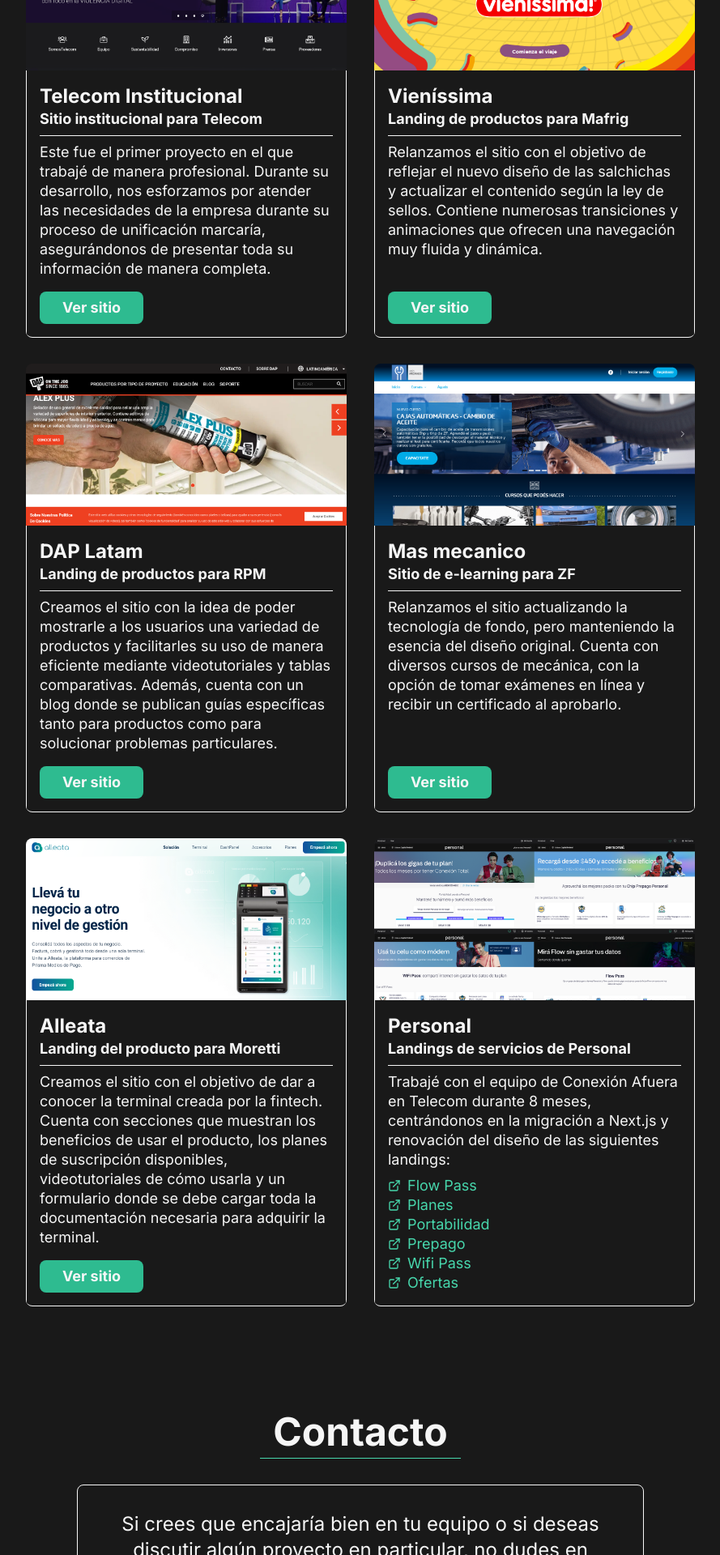
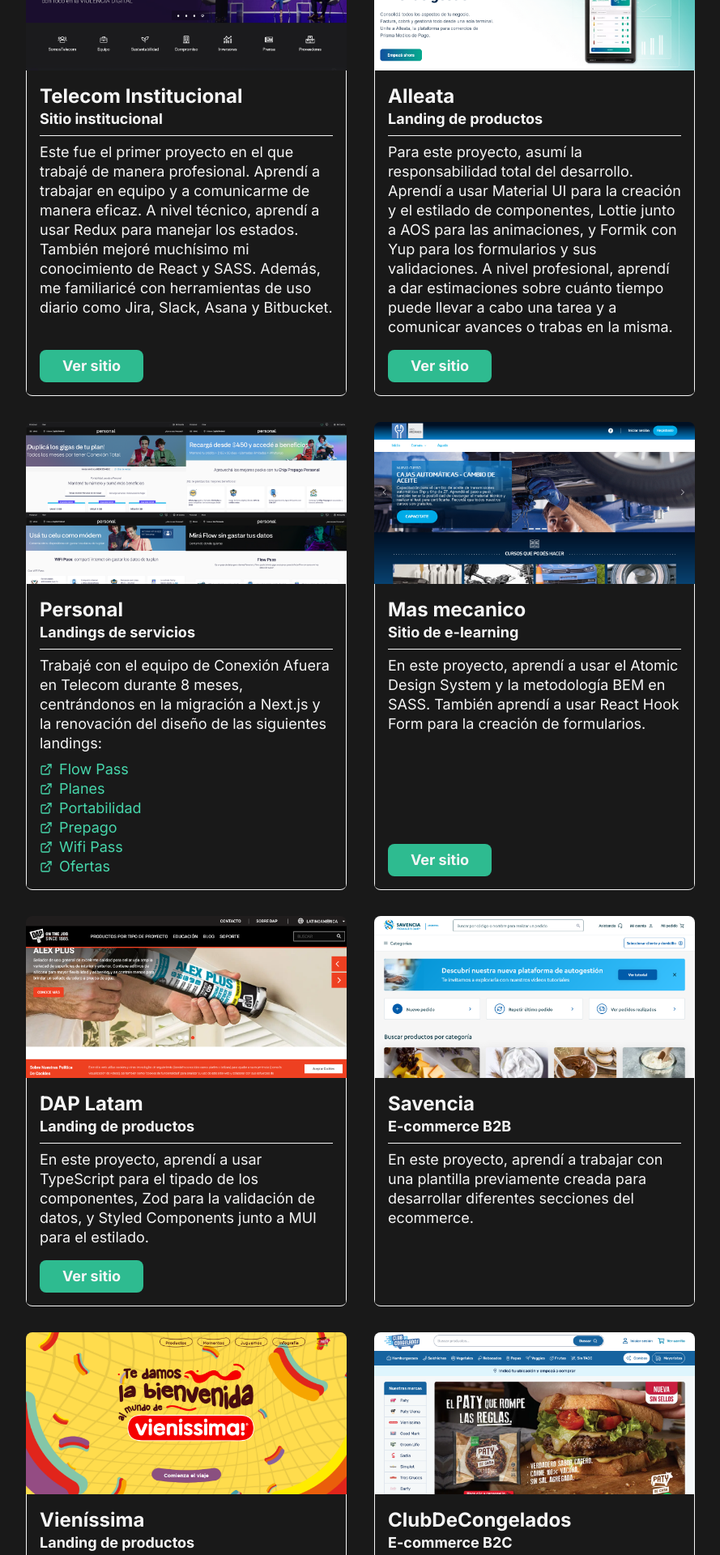
Before and after one commit to maple146/portfolio, a Next.js app: page / in a window 1280 px wide. Shown: the part 1820-3740 px from the top of the page at 81% size, without its empty margins (195-1084 px from the left). Built offline with nearby package versions, Linux system fonts and the light colour scheme.

Commit message:
Update projects content

```diff
--- a/src/data/home/projects.ts
+++ b/src/data/home/projects.ts
@@ -4,54 +4,27 @@
     projects: [
       {
         title: "Telecom Institucional",
-        subtitle: "Sitio institucional para Telecom",
+        subtitle: "Sitio institucional",
         description:
-          "Este fue el primer proyecto en el que trabajé de manera profesional. Durante su desarrollo, nos esforzamos por atender las necesidades de la empresa durante su proceso de unificación marcaría, asegurándonos de presentar toda su información de manera completa.",
+          "Este fue el primer proyecto en el que trabajé de manera profesional. Aprendí a trabajar en equipo y a comunicarme de manera eficaz. A nivel técnico, aprendí a usar Redux para manejar los estados. También mejoré muchísimo mi conocimiento de React y SASS. Además, me familiaricé con herramientas de uso diario como Jira, Slack, Asana y Bitbucket.",
         image: "/institucional.png",
         imageAlt: "Screenshot de la pagina Telecom Institucional",
         externalUrl: "https://institucional.telecom.com.ar",
       },
       {
-        title: "Vieníssima",
-        subtitle: "Landing de productos para Mafrig",
+        title: "Alleata",
+        subtitle: "Landing de productos",
         description:
-          "Relanzamos el sitio con el objetivo de reflejar el nuevo diseño de las salchichas y actualizar el contenido según la ley de sellos. Contiene numerosas transiciones y animaciones que ofrecen una navegación muy fluida y dinámica.",
-        image: "/vienissima.png",
-        imageAlt: "Screenshot de la pagina Vieníssima",
-        externalUrl: "https://www.vienissima.ar/",
-      },
-      {
-        title: "DAP Latam",
-        subtitle: "Landing de productos para RPM",
-        description:
-          "Creamos el sitio con la idea de poder mostrarle a los usuarios una variedad de productos y facilitarles su uso de manera eficiente mediante videotutoriales y tablas comparativas. Además, cuenta con un blog donde se publican guías específicas tanto para productos como para solucionar problemas particulares.",
-        image: "/daplatam.png",
-        imageAlt: "Screenshot de la pagina DAP Latam",
-        externalUrl: "https://dap-latam.com/",
-      },
-      {
-        title: "Mas mecanico",
-        subtitle: "Sitio de e-learning para ZF",
-        description:
-          "Relanzamos el sitio actualizando la tecnología de fondo, pero manteniendo la esencia del diseño original. Cuenta con diversos cursos de mecánica, con la opción de tomar exámenes en línea y recibir un certificado al aprobarlo.",
-        image: "/masmecanico.png",
-        imageAlt: "Screenshot de la pagina Mas Mecanico",
-        externalUrl: "https://masmecanico.com.mx/",
-      },
-      {
-        title: "Alleata",
-        subtitle: "Landing del producto para Moretti",
-        description:
-          "Creamos el sitio con el objetivo de dar a conocer la terminal creada por la fintech. Cuenta con secciones que muestran los beneficios de usar el producto, los planes de suscripción disponibles, videotutoriales de cómo usarla y un formulario donde se debe cargar toda la documentación necesaria para adquirir la terminal.",
+          "Para este proyecto, asumí la responsabilidad total del desarrollo. Aprendí a usar Material UI para la creación y el estilado de componentes, Lottie junto a AOS para las animaciones, y Formik con Yup para los formularios y sus validaciones. A nivel profesional, aprendí a dar estimaciones sobre cuánto tiempo puede llevar a cabo una tarea y a comunicar avances o trabas en la misma.",
         image: "/alleata.png",
         imageAlt: "Screenshot de la pagina Alleata",
         externalUrl: "https://alleata.estoes.dev/home",
       },
       {
         title: "Personal",
-        subtitle: "Landings de servicios de Personal",
+        subtitle: "Landings de servicios",
         description:
-          "Trabajé con el equipo de Conexión Afuera en Telecom durante 8 meses, centrándonos en la migración a Next.js y renovación del diseño de las siguientes landings:",
+          "Trabajé con el equipo de Conexión Afuera en Telecom durante 8 meses, centrándonos en la migración a Next.js y la renovación del diseño de las siguientes landings:",
         linksArray: [
           {
             text: 'Flow Pass',
@@ -82,6 +55,51 @@
         imageAlt: "Screenshot de las paginas de Personal",
         externalUrl: "",
       },
+      {
+        title: "Mas mecanico",
+        subtitle: "Sitio de e-learning",
+        description:
+          "En este proyecto, aprendí a usar el Atomic Design System y la metodología BEM en SASS. También aprendí a usar React Hook Form para la creación de formularios.",
+        image: "/masmecanico.png",
+        imageAlt: "Screenshot de la pagina Mas Mecanico",
+        externalUrl: "https://masmecanico.com.mx/",
+      },
+      {
+        title: "DAP Latam",
+        subtitle: "Landing de productos",
+        description:
+          "En este proyecto, aprendí a usar TypeScript para el tipado de los componentes, Zod para la validación de datos, y Styled Components junto a MUI para el estilado.",
+        image: "/daplatam.png",
+        imageAlt: "Screenshot de la pagina DAP Latam",
+        externalUrl: "https://dap-latam.com/",
+      },
+      {
+        title: "Savencia",
+        subtitle: "E-commerce B2B",
+        description:
+          "En este proyecto, aprendí a trabajar con una plantilla previamente creada para desarrollar diferentes secciones del ecommerce.",
+        image: "/savencia.png",
+        imageAlt: "Screenshot de la pagina Vieníssima",
+        externalUrl: null,
+      },
+      {
+        title: "Vieníssima",
+        subtitle: "Landing de productos",
+        description:
+          "En este proyecto, asumí la responsabilidad del planeamiento y la creación de las tareas en Jira. También creé un sistema de diseño que nos permitió estar más sincronizados con el equipo de diseño al hacer modificaciones, evitando errores de estilo y acelerando los tiempos de desarrollo.",
+        image: "/vienissima.png",
+        imageAlt: "Screenshot de la pagina Vieníssima",
+        externalUrl: "https://www.vienissima.ar/",
+      },
+      {
+        title: "ClubDeCongelados",
+        subtitle: "E-commerce B2C",
+        description:
+          "En este proyecto, aprendí a usar Tailwind para el estilado y a integrar componentes de Shadcn. También aprendí a usar TanStack Query para gestionar la recuperación y el almacenamiento en caché de datos de APIs.",
+        image: "/clubdecongelados.png",
+        imageAlt: "Screenshot de la pagina Vieníssima",
+        externalUrl: "https://www.clubdecongelados.com/",
+      },
     ],
   },
 };
```
Also changed, not shown: public/clubdecongelados.png, public/savencia.png.
